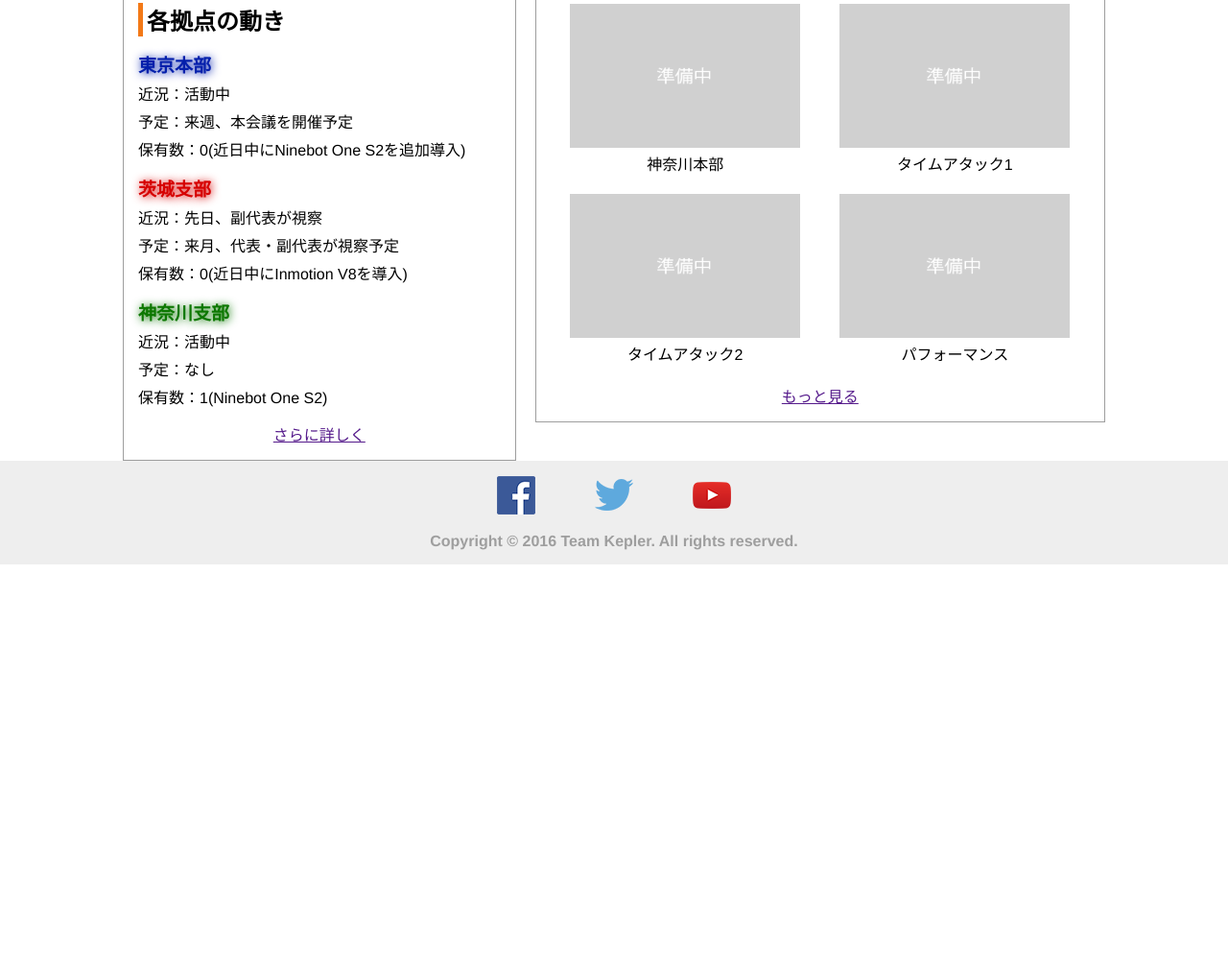
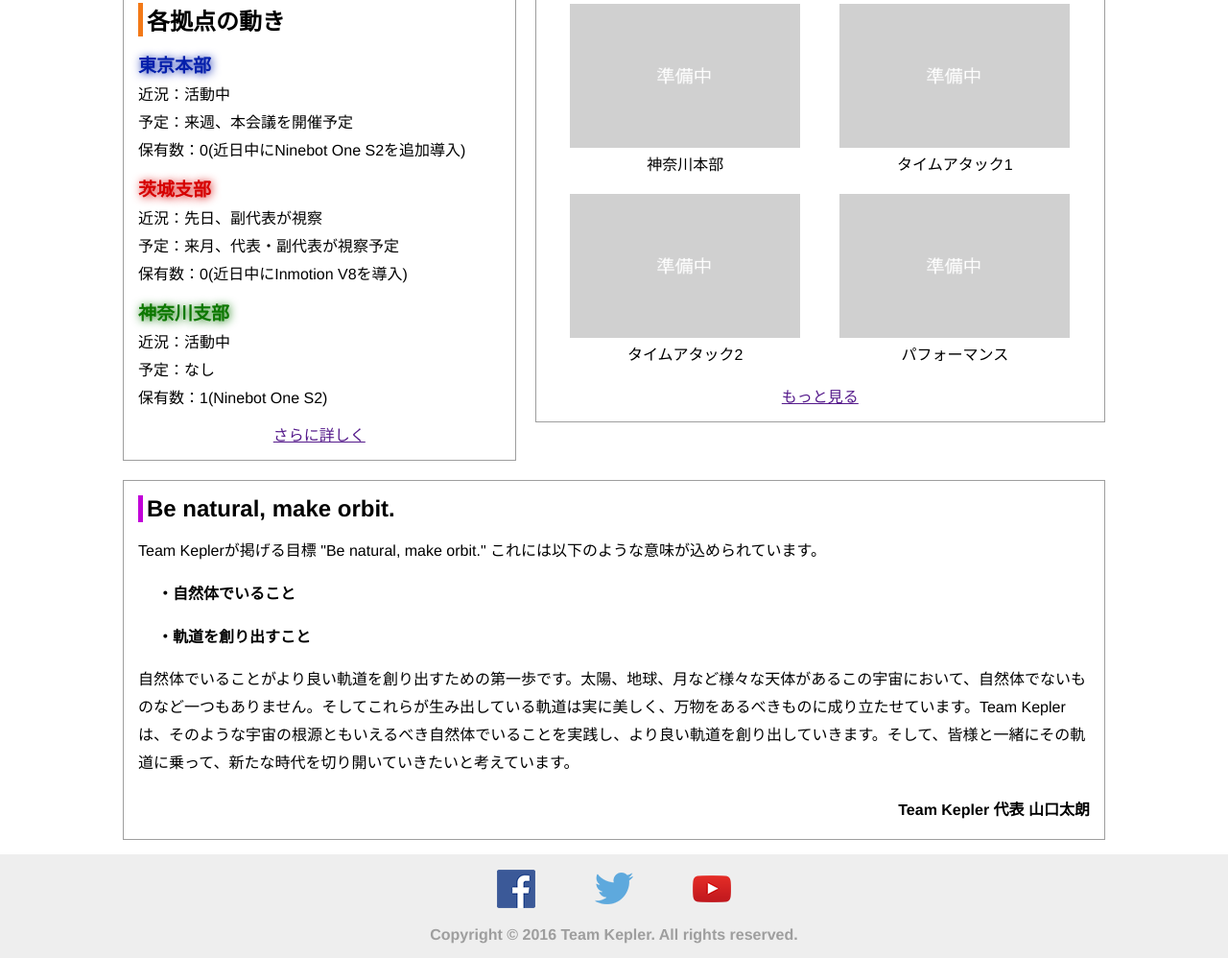
Before and after one commit to yohanesu/teamkepler_website, a plain HTML site: page index.html in a window 1280 px wide. Shown: the part 822-1820 px from the top of the page at 96% size. Before the commit the page ends 1410 px from the top, so only its background shows below. Drawn offline with Linux system fonts and the light colour scheme.

Commit message:
Added bottom-container

```diff
--- a/css/index.css
+++ b/css/index.css
@@ -1,5 +1,6 @@
 body {
   margin: auto;
+  min-width: 1080px;
 }
 #header-logo {
   width: 1024px;
@@ -75,10 +76,12 @@ body {
 #left-container {
   width: 40%;
   float: left;
+  margin-bottom: 20px;
 }
 #right-container {
   float: right;
   width: 60%;
+  margin-bottom: 20px;
 }
 .news-container {
   margin: 0 auto 0 0;
@@ -171,6 +174,38 @@ body {
   text-align: center;
   margin: 0;
 }
+#bottom-container {
+  clear: both;
+}
+#message-container {
+  margin: 0;
+  padding: 0px 15px;
+  border: 1px solid #9e9e9e;
+  font-family: Helvetica, "Meiryo UI", "ヒラギノ角ゴPro", sans-serif;
+}
+#message-container h2 {
+  text-align: left;
+  margin-top: 15px;
+  margin-bottom: 15px;
+  padding-left: 4px;
+  border-left: 5px solid #c100d8;
+}
+#message-container ul {
+  padding-left: 20px;
+}
+#message-container li {
+list-style: none;
+}
+#message-container p {
+  line-height: 1.8em;
+}
+#signature {
+  margin: 20px 0;
+}
+#signature h4 {
+  text-align: right;
+  margin: 0;
+}
 footer {
   clear: both;
 }
--- a/index.html
+++ b/index.html
@@ -3,7 +3,7 @@
 <head>
 <meta http-equiv="Content-Type" content="text/html; charset=utf-8">
 <meta name="keywords" content="teamkepler,チームケプラー,パーソナルモビリティ,電動一輪車,セグウェイ,segway,ninebot">
-<meta name="description" content="Team Keplerの公式サイトです。電動一輪車・二輪車等を使った新たな競技を創り出しました。パフォーマンス活動も行っています。">
+<meta name="description" content="Team Keplerの公式サイトです。電動一輪車・二輪車等を使った新たな競技を創り出し、大会・イベントなどを通して様々な活動を行っています。">
 <link rel="stylesheet" href="./css/index.css" type="text/css">
 <title>Team Kepler</title>
 </head>
@@ -15,11 +15,11 @@
 <nav>
 <div id="globalnav">
 <ul class="globalnav-list">
-  <li><a href="./about.html">About</a></li>
-  <li><a href="">Concept</a></li>
-  <li><a href="">Events</a></li>
-  <li><a href="">Member</a></li>
-  <li><a href="">Contact</a></li>
+  <li><a href="./about.html">チーム</a></li>
+  <li><a href="">競技</a></li>
+  <li><a href="">大会・イベント</a></li>
+  <li><a href="">スポンサー</a></li>
+  <li><a href="">問い合わせ</a></li>
 </ul>
 </div>
 </nav>
@@ -87,6 +87,20 @@
     <div id="view-more"><a href="">もっと見る</a></div>
    </div>
   </div>
+  <div id="bottom-container">
+    <div id="message-container">
+    <h2>Be natural, make orbit.</h2>
+    <p>Team Keplerが掲げる目標 "Be natural, make orbit." これには以下のような意味が込められています。</p>
+    <ul>
+      <li><p><strong>・自然体でいること</strong></p></li>
+      <li><p><strong>・軌道を創り出すこと</strong></p></li>
+    </ul>
+    <p>自然体でいることがより良い軌道を創り出すための第一歩です。太陽、地球、月など様々な天体があるこの宇宙において、自然体でないものなど一つもありません。そしてこれらが生み出している軌道は実に美しく、万物をあるべきものに成り立たせています。Team Keplerは、そのような宇宙の根源ともいえるべき自然体でいることを実践し、より良い軌道を創り出していきます。そして、皆様と一緒にその軌道に乗って、新たな時代を切り開いていきたいと考えています。</p>
+    <div id="signature">
+      <h4>Team Kepler 代表 山口太朗</h4>
+    </div>
+  </div>
+  </div>
 </div>
 <footer>
 <div class="footer-container">
```
